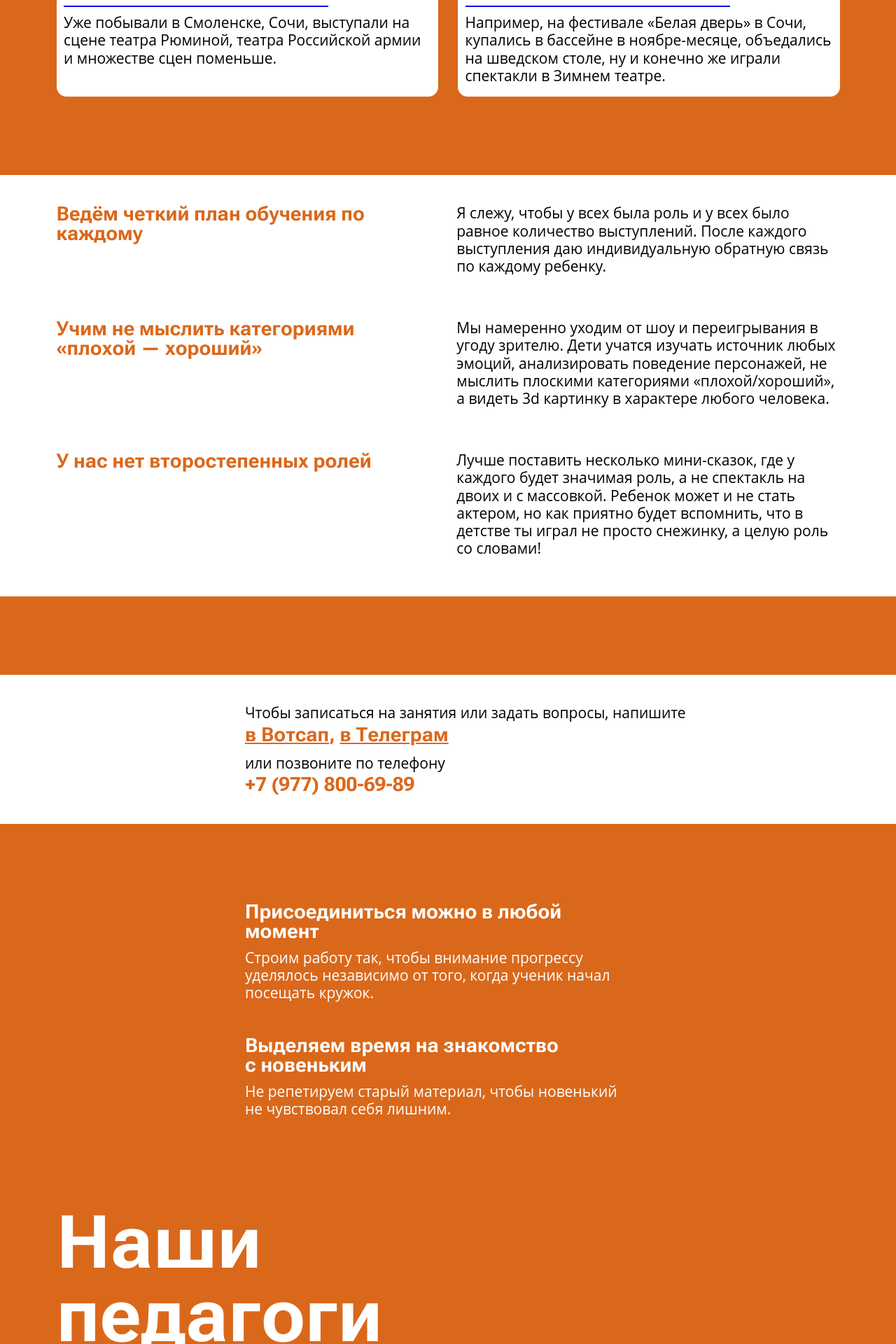
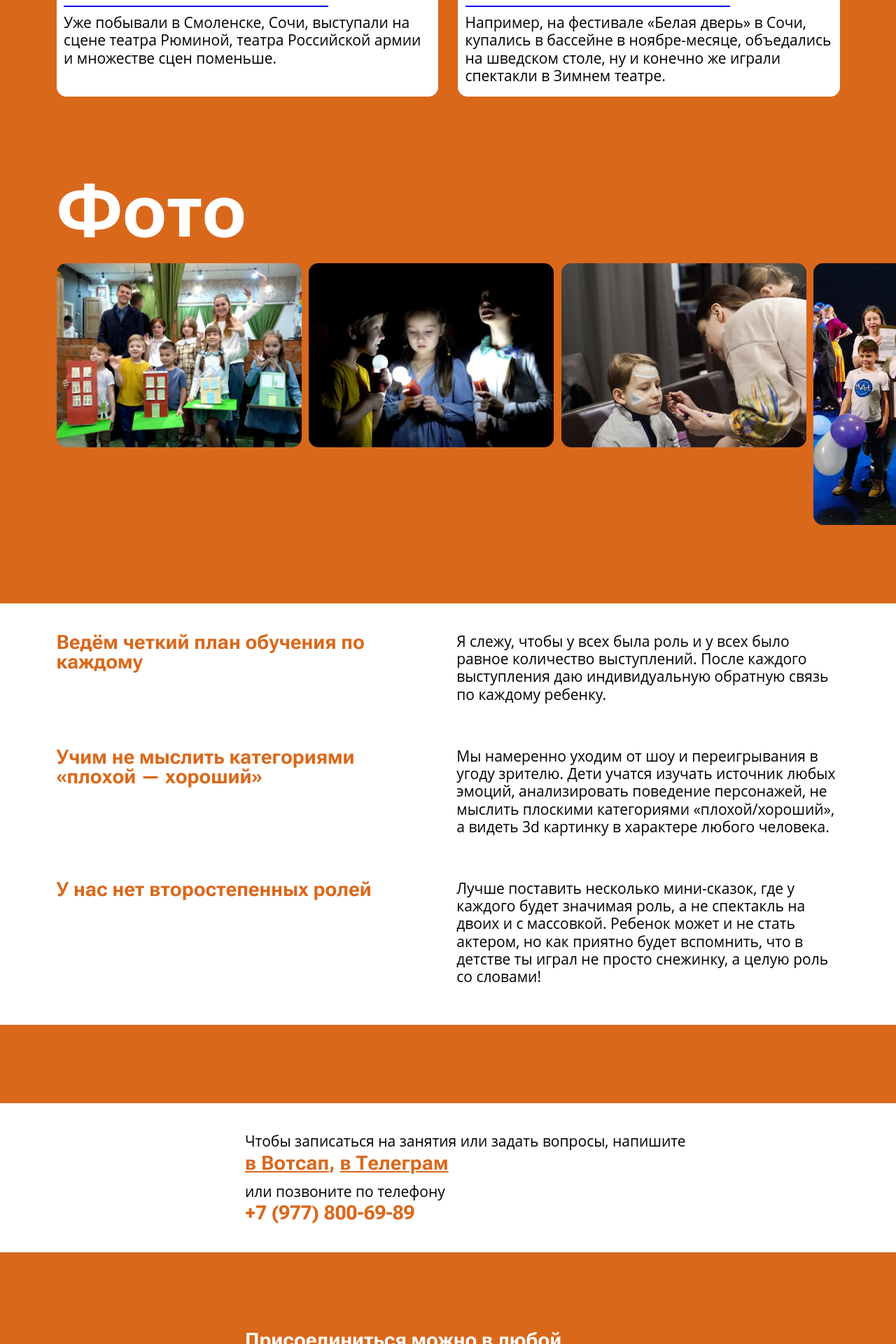
Before and after one commit to 1640max/mart, a Jekyll site: the page built from index.html, in a window 1280 px wide. Shown: the part 3993-5913 px from the top of the page at 70% size. Built offline with Jekyll 4.4.1, drawn with Linux system fonts in a browser that asks for light colours.

Commit message:
Добавил galley и drag-to-scroll

```diff
--- /dev/null
+++ b/_includes/gallery__photo.html
@@ -0,0 +1 @@
+<img class="gallery__photo" src="{{ include.src }}" alt="Детская театральная студия «Март»" loading="lazy">
--- a/_layouts/page.html
+++ b/_layouts/page.html
@@ -20,6 +20,7 @@
   <script src="https://identity.netlify.com/v1/netlify-identity-widget.js" type="text/javascript"></script>
   {% endcomment %}
 
+  <script src="scripts/drag-to-scroll.js" defer></script>
   <!-- <link href="https://cdn.jsdelivr.net/npm/bootstrap@5.3.3/dist/css/bootstrap.min.css" rel="stylesheet" integrity="sha384-QWTKZyjpPEjISv5WaRU9OFeRpok6YctnYmDr5pNlyT2bRjXh0JMhjY6hW+ALEwIH" crossorigin="anonymous"> -->
   <link rel="stylesheet" href="/style.css?{{ 'now' | date: '%s' }}">
 </head>
--- /dev/null
+++ b/_sass/_drag-to-scroll.scss
@@ -0,0 +1,12 @@
+/* Hide scrollbar for Chrome, Safari and Opera */
+.drag-to-scroll::-webkit-scrollbar {
+  display: none;
+}
+
+.drag-to-scroll {
+  /* Hide scrollbar for IE, Edge and Firefox */
+  -ms-overflow-style: none;  /* IE and Edge */
+  scrollbar-width: none;  /* Firefox */
+
+  overflow: auto;
+}
--- /dev/null
+++ b/_sass/_gallery.scss
@@ -0,0 +1,24 @@
+.gallery {
+  display: grid;
+  grid-auto-flow: column;
+  gap: .75rem;
+  cursor: grab;
+  scroll-snap-type: x mandatory;
+
+  @media (pointer: fine) {
+    scroll-snap-type: unset;
+  }
+}
+
+.gallery__self {
+  margin-top: 1.5rem;
+}
+
+.gallery__photo {
+  border-radius: var(--border-radius);
+  scroll-snap-align: center;
+  scroll-snap-stop: always;
+  max-width: min(87vw, 25rem);
+
+  max-height: 80vh;
+}
--- /dev/null
+++ b/assets/scripts/drag-to-scroll.js
@@ -0,0 +1,73 @@
+/* https://htmldom.dev/drag-to-scroll/ */
+
+var scrollSnapTypeDefault;
+
+document.querySelectorAll('.drag-to-scroll').forEach(function(container) {
+
+  document.addEventListener('DOMContentLoaded', function () {
+    container.style.cursor = 'grab';
+    let pos = { top: 0, left: 0, x: 0, y: 0 };
+
+    const mouseDownHandler = function (e) {
+      // Prevents dragging ghost image (как если потянуть рандомную картинку на любом сайте)
+      e.preventDefault();
+      container.style.cursor = 'grabbing';
+      // Если зажать мышь и потянуть, то картинки выделятся как текст. Предотвращаем это:
+      container.style.userSelect = 'none';
+      // Запоминаем, в каком состоянии был параметр scrollSnapType, чтоб потом вернуть его
+      scrollSnapTypeDefault = container.style.scrollSnapType;
+      container.style.scrollSnapType = 'none';
+
+      pos = {
+        left: container.scrollLeft,
+        top: container.scrollTop,
+        // Get the current mouse position
+        x: e.clientX,
+        y: e.clientY,
+      };
+
+      document.addEventListener('mousemove', mouseMoveHandler);
+      document.addEventListener('mouseup', mouseUpHandler);
+    };
+
+    const mouseMoveHandler = function (e) {
+      // How far the mouse has been moved
+      const dx = e.clientX - pos.x;
+      const dy = e.clientY - pos.y;
+
+      // Scroll the element
+      container.scrollTop = pos.top - dy;
+      container.scrollLeft = pos.left - dx;
+    };
+
+    const mouseUpHandler = function () {
+      container.style.cursor = 'grab';
+      container.style.scrollSnapType = scrollSnapTypeDefault;
+      container.style.removeProperty('user-select');
+
+      document.removeEventListener('mousemove', mouseMoveHandler);
+      document.removeEventListener('mouseup', mouseUpHandler);
+    };
+
+    // Attach the handler
+    container.addEventListener('mousedown', mouseDownHandler);
+  });
+
+  // Фикс бага, когда container прогружается уже прокрученный (не очень помогает)
+  window.onload = function() {
+    container.style.removeProperty('align-self');
+    container.style['align-self'] = 'start';
+  };
+
+  // Дополнительное. Выравниваем галерею по левому краю бутстраповских контейнеров
+  function offsetToPadding() {
+    let offset = document.querySelector(".container").offsetLeft;
+
+    // Тут не забудь добавить кастомизируемые паддинги для бутсапа, когд будешь выкладывать на гит
+    container.style.paddingLeft = 'calc(' + offset +'px + .75rem)';
+    container.style.paddingRight = 'calc(' + offset +'px + .75rem)';
+  }
+
+  document.addEventListener("DOMContentLoaded", offsetToPadding);
+	window.addEventListener("resize", offsetToPadding);
+});
--- a/index.html
+++ b/index.html
@@ -102,6 +102,22 @@ layout: page
       %}
 
     </div>
+  </section>
+
+  <section>
+    <div class="container">
+      <h2 class="h1">Фото</h2>
+    </div>
+    <div class="gallery gallery__self drag-to-scroll">
+      {% include gallery__photo.html src="gallery/1.webp" %}
+      {% include gallery__photo.html src="gallery/2.webp" %}
+      {% include gallery__photo.html src="gallery/3.webp" %}
+      {% include gallery__photo.html src="gallery/4.webp" %}
+      {% include gallery__photo.html src="gallery/5.webp" %}
+      {% include gallery__photo.html src="gallery/6.jpg" %}
+      {% include gallery__photo.html src="gallery/7.jpg" %}
+      {% include gallery__photo.html src="gallery/8.webp" %}
+      </div>
   </section>
 
   <div class="gum">
--- a/style.scss
+++ b/style.scss
@@ -73,6 +73,8 @@
 @import "welcome";
 @import "main";
 @import "things";
+@import "drag-to-scroll";
+@import "gallery";
 @import "cards";
 @import "accordion";
 @import "gum";
```
Also changed, not shown: assets/gallery/1.webp (added), assets/gallery/2.webp (added), assets/gallery/3.webp (added), assets/gallery/4.webp (added), assets/gallery/5.webp (added), assets/gallery/6.jpg (added), assets/gallery/7.jpg (added), assets/gallery/8.webp (added).
